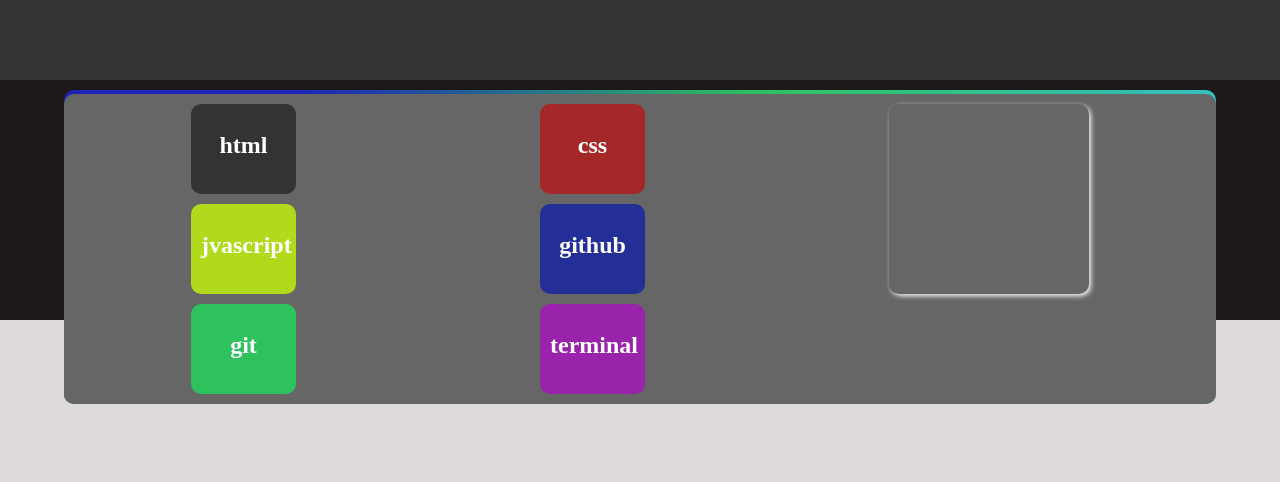
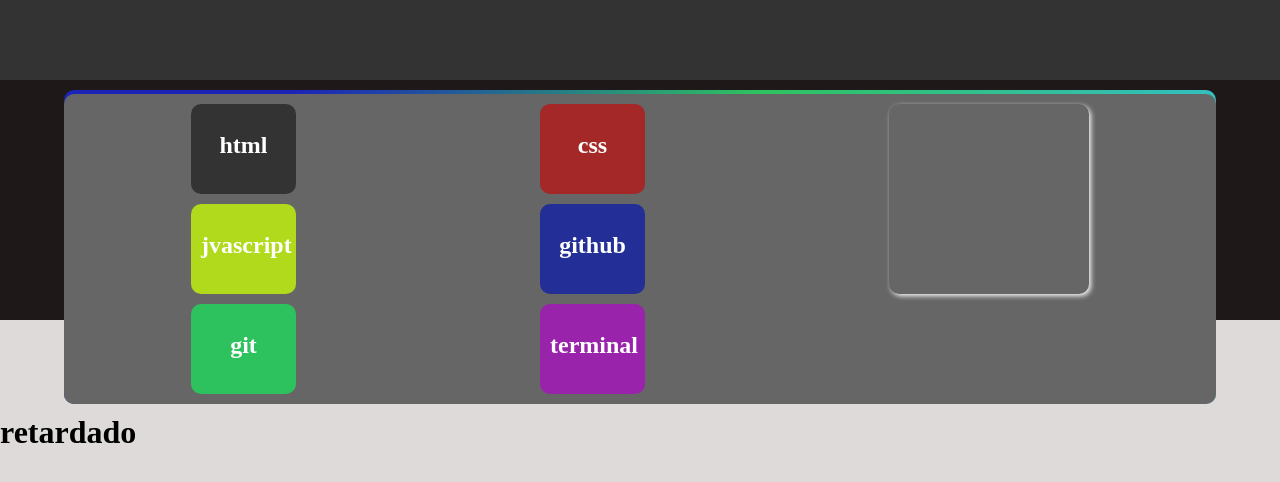
Before and after one commit to viniciuSoaress/menu-louco, a plain HTML site: page index.html in a window 1280 px wide. Drawn offline with Linux system fonts and the light colour scheme.

Commit message:
nova auteraçao

```diff
--- a/index.html
+++ b/index.html
@@ -55,6 +55,9 @@
             </div>
         </ul>
     </header>
+    <main>
+        <h1>retardado</h1>
+    </main>
 </body>
 
 </html>
```
